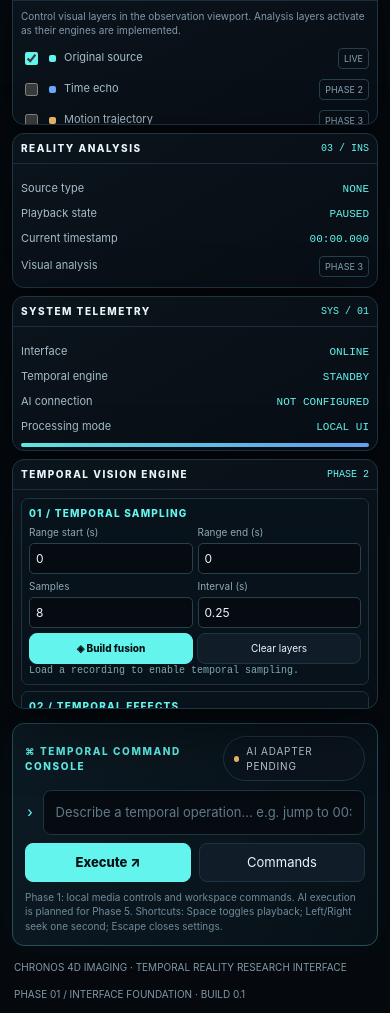
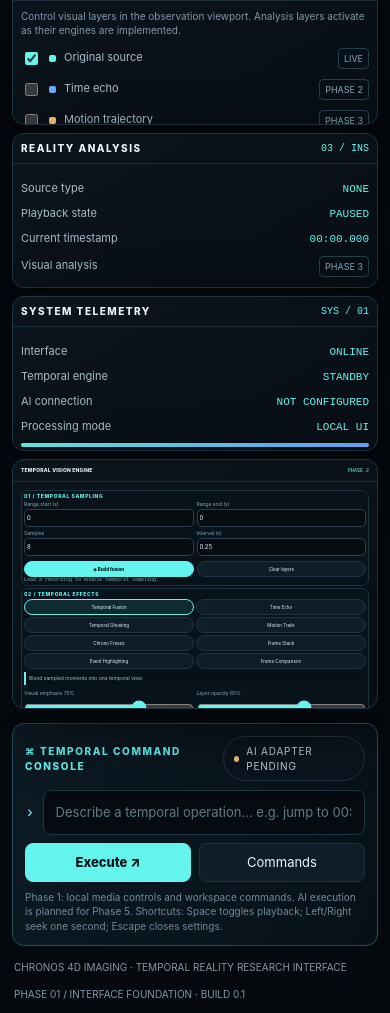
Before and after one commit to anuveytq-sys/CHRONOS-4D-IMAGING, a website: page index.html in a window 390 px wide. Shown: the part 1758-2771 px from the top of the page. Drawn offline with Linux system fonts and the light colour scheme.

Commit message:
Make Temporal Vision typography and buttons compact

```diff
--- a/chronos-phase2.css
+++ b/chronos-phase2.css
@@ -67,3 +67,54 @@
  .chronos-phase2-panel .p2-layer span,.chronos-phase2-panel .p2-status,.chronos-phase2-panel .p2-frame{font-size:10px}
  .chronos-phase2-panel .p2-effect-description{font-size:10px}
 }
+
+
+/* Temporal Vision compact typography and controls — presentation only. */
+.chronos-phase2-panel .panel-head{padding:5px 7px;gap:4px}
+.chronos-phase2-panel .panel-title{font-size:8px;letter-spacing:.08em}
+.chronos-phase2-panel .panel-code{font-size:7px}
+.chronos-phase2-panel .panel-body{gap:4px;padding:5px}
+.chronos-phase2-panel .p2-section{padding:4px}
+.chronos-phase2-panel .p2-section-title{font-size:7px;line-height:1.2;margin-bottom:3px}
+.chronos-phase2-panel .p2-grid{gap:3px}
+.chronos-phase2-panel .p2-control{gap:2px}
+.chronos-phase2-panel .p2-control label{font-size:7px;line-height:1.2}
+.chronos-phase2-panel input[type=number],
+.chronos-phase2-panel input[type=text],
+.chronos-phase2-panel select{font-size:8px;padding:3px;min-height:22px}
+.chronos-phase2-panel .p2-actions{gap:3px}
+.chronos-phase2-panel .p2-actions .btn,
+.chronos-phase2-panel .p2-effect{font-size:7px!important;line-height:1.15;padding:4px 3px!important;min-height:22px;white-space:normal;overflow-wrap:anywhere}
+.chronos-phase2-panel .p2-effect-grid{gap:3px}
+.chronos-phase2-panel .p2-layer{gap:3px;margin:3px 0}
+.chronos-phase2-panel .p2-layer span,
+.chronos-phase2-panel .p2-status,
+.chronos-phase2-panel .p2-frame{font-size:7px;line-height:1.25}
+.chronos-phase2-panel .p2-frame button{font-size:7px;padding:2px 3px}
+.chronos-phase2-panel .p2-effect-description{font-size:7px;line-height:1.3;padding:4px 5px;margin-top:3px}
+@media(max-width:760px){
+ .chronos-phase2-panel .panel-head{padding:3px 4px;gap:3px}
+ .chronos-phase2-panel .panel-title{font-size:5px;letter-spacing:.04em}
+ .chronos-phase2-panel .panel-code{font-size:5px}
+ .chronos-phase2-panel .panel-body{gap:3px;padding:3px}
+ .chronos-phase2-panel .p2-section{padding:3px}
+ .chronos-phase2-panel .p2-section-title{font-size:5px;margin-bottom:2px}
+ .chronos-phase2-panel .p2-control label{font-size:5px}
+ .chronos-phase2-panel input[type=number],
+ .chronos-phase2-panel input[type=text],
+ .chronos-phase2-panel select{font-size:6px;padding:2px;min-height:18px}
+ .chronos-phase2-panel .p2-actions .btn,
+ .chronos-phase2-panel .p2-effect{font-size:5px!important;padding:3px 2px!important;min-height:18px}
+ .chronos-phase2-panel .p2-layer span,
+ .chronos-phase2-panel .p2-status,
+ .chronos-phase2-panel .p2-frame{font-size:5px;line-height:1.2}
+ .chronos-phase2-panel .p2-frame button{font-size:5px;padding:2px}
+ .chronos-phase2-panel .p2-effect-description{font-size:5px;line-height:1.25;padding:3px}
+}
+@media(max-width:430px){
+ .chronos-phase2-panel .panel-body{padding:2px;gap:2px}
+ .chronos-phase2-panel .p2-section{padding:2px}
+ .chronos-phase2-panel .p2-effect-grid{gap:2px}
+ .chronos-phase2-panel .p2-actions .btn,
+ .chronos-phase2-panel .p2-effect{font-size:4.5px!important;padding:2px!important;min-height:16px}
+}
```
